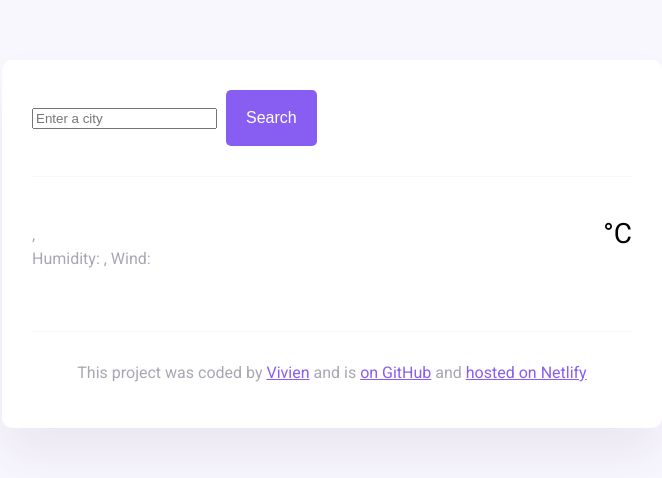
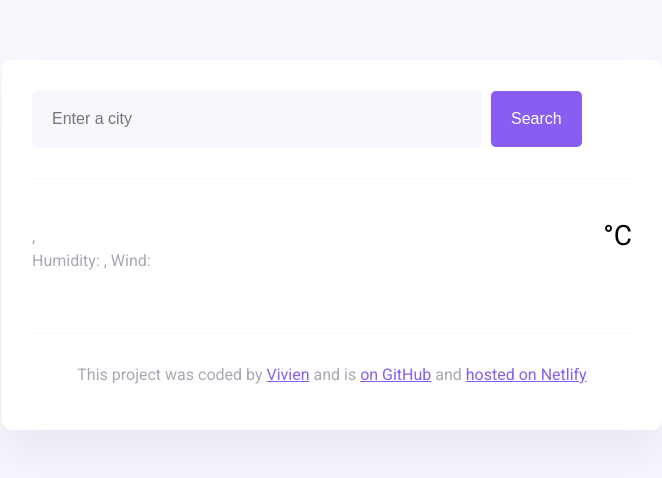
Before and after one commit to viicee/vivs-weather-app, a plain HTML site: page index.html in a window 1280 px wide. Shown: the whole page, without its empty margins (308-970 px from the left). Drawn offline with nearby package versions, Linux system fonts and the light colour scheme; no server answers.

Commit message:
search form

```diff
--- a/src/styles.css
+++ b/src/styles.css
@@ -21,7 +21,7 @@ body {
     padding-bottom: 30px;
   }
 
-  .search-input {
+  .search-form-input {
     background-color: #f9f7fe;
     border: none;
     color: rgba(39, 33, 66, 0.4);
```
